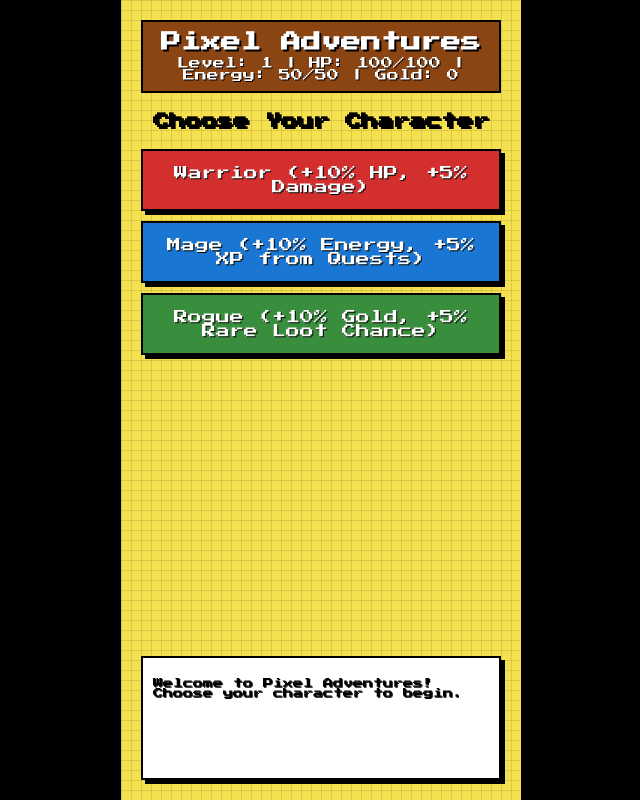
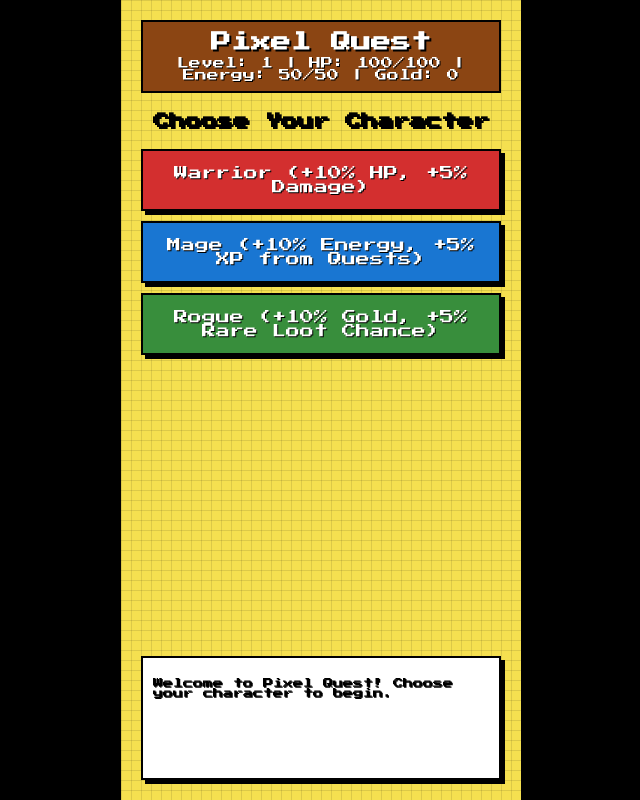
Before and after one commit to FlippeRxHero/PixelAdventures, a plain HTML site: page index.html in a window 1280 px wide. Shown: the whole page, without its empty margins (319-959 px from the left). Drawn offline with Linux system fonts and the light colour scheme.

Commit message:
Update index.html

```diff
--- a/index.html
+++ b/index.html
@@ -3,14 +3,14 @@
 <head>
     <meta charset="UTF-8">
     <meta name="viewport" content="width=device-width, initial-scale=1.0">
-    <title>Pixel Adventures</title>
+    <title>Pixel Quest</title>
     <link rel="stylesheet" href="styles.css">
 </head>
 <body>
     <div class="container">
         <!-- Stats Bar -->
         <div class="stats-bar">
-            <h1>Pixel Adventures</h1>
+            <h1>Pixel Quest</h1>
             <p id="stats">Level: 1 | HP: 100/100 | Energy: 50/50 | Gold: 0</p>
         </div>
 
@@ -29,7 +29,7 @@
                 <button id="quest-button" class="orange" onclick="doQuest()">Start The Village’s Plea</button>
                 <p id="quest-timer" class="timer"></p>
             </div>
-            <button class="green" onclick="craftGears="craftGear()">Craft Gear</button>
+            <button class="green" onclick="craftGear()">Craft Gear</button>
             <button class="green" onclick="viewCraftingRecipes()">Crafting Recipes</button>
             <button class="blue" onclick="visitBlacksmith()">Blacksmith</button>
             <button class="purple" onclick="viewAchievements()">Achievements</button>
@@ -39,7 +39,7 @@
 
         <!-- Feedback Log -->
         <div class="log">
-            <p id="log">Welcome to Pixel Adventures! Choose your character to begin.</p>
+            <p id="log">Welcome to Pixel Quest! Choose your character to begin.</p>
         </div>
     </div>
 
```
